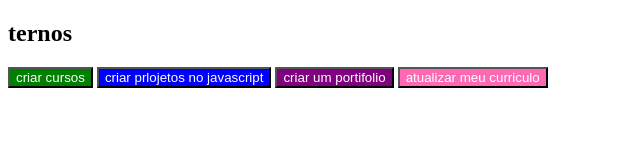
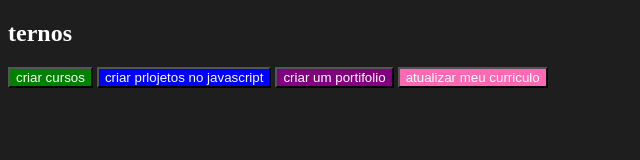
Before and after one commit to meclovin22/3F, a plain HTML site: page index.html in a window 1280 px wide. Shown: the whole page, without its empty margins (0-640 px from the left). Drawn offline with Linux system fonts and the light colour scheme.

Commit message:
Update estilo.css

```diff
--- a/estilo.css
+++ b/estilo.css
@@ -1,17 +1,35 @@
+:root{
+    --cor-de-fundo: #1e1e1e;
+    --verde:#6FFF57;
+    --branco: #FFFFFF;
+    --botao-ativo: #3a375e;
+    --botao-inativo: rgba(58,55,94,0.5);
+    --texto-fundo: rgba(58,55,94,0.3);
+}
+
 .butano1{
     background-color: green;
-    color: white;
+
     }
 
 .butano2{
     background-color: blue;
-    color: white;
+
 }
 .butano3{
     background-color: purple;
-    color: white;
+
 }
 .butano4{
     background-color: hotpink;
-    color: white;
+
 }
+
+.corintios {
+    width: 200px;
+}
+
+*{
+    background-color: var(--cor-de-fundo);
+    color: var(--branco);
+}
```
